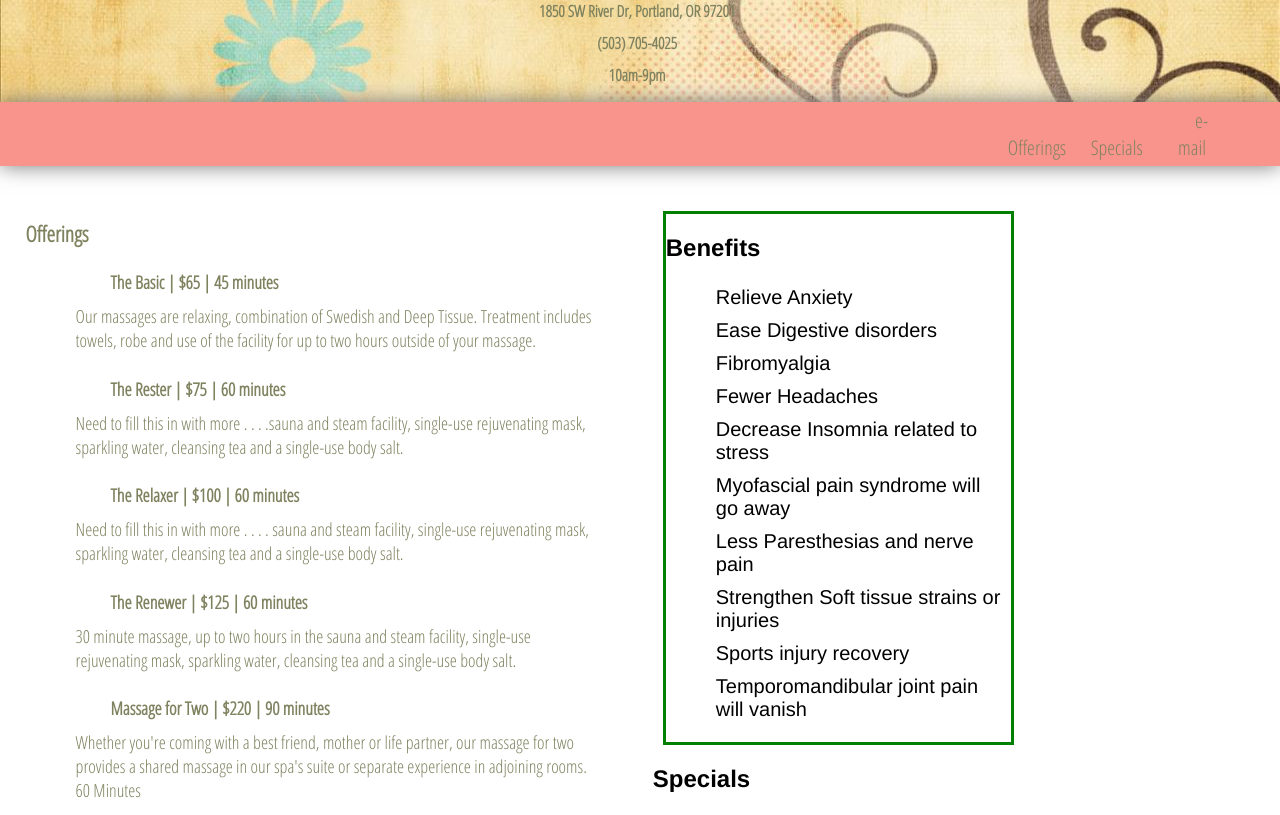
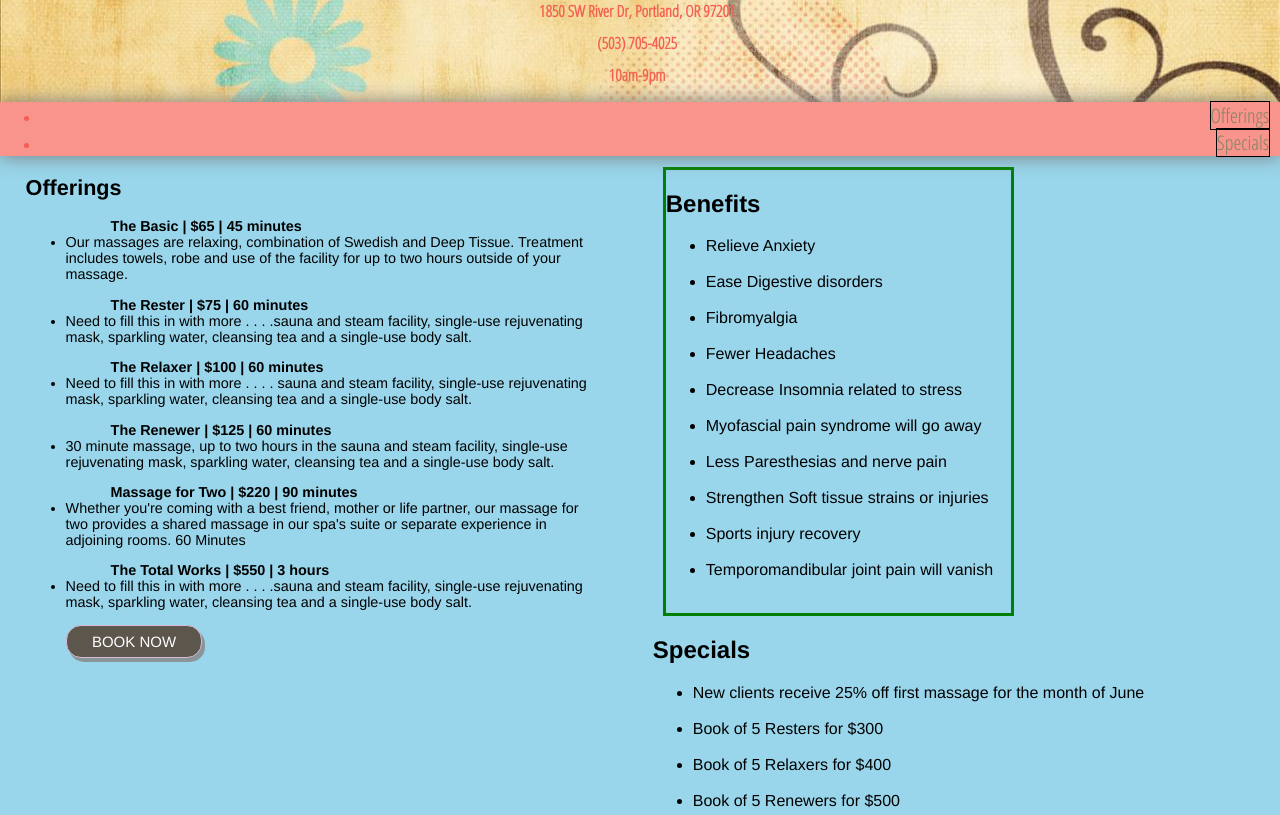
Before and after one commit to cpetrick/RRR, a plain HTML site: page index.html in a window 1280 px wide. Shown: the part 69-884 px from the top of the page. Drawn offline with nearby package versions, Linux system fonts and the light colour scheme.

Commit message:
new class for li. corrections need to be made to ALL list

```diff
--- a/index.html
+++ b/index.html
@@ -19,9 +19,9 @@
 			</nav>
 			<nav>
 					<ul class="buttons-background">  <!--  REMEMBER TO ADD HREF LOCATIONS  -->
-						<li><a href="" class="buttons">Offerings</a></li>
-						<li><a href="" class="buttons"> Specials</a></li>
-						<li><a href="mailto:restrenewrelax@gmail.com"  class="buttons">e-mail</li>
+						<li><a href="" class="command">Offerings</a></li>
+						<li><a href="" class="command"> Specials</a></li>
+						<!-- <li><a href="mailto:restrenewrelax@gmail.com"  class="command">e-mail</li> -->
 					</ul>
 			</nav>
 		</header>
--- a/style.css
+++ b/style.css
@@ -43,29 +43,33 @@ header {
 
 }
 
-.buttons-background {
-	text-align: right;
-}
 
 
 /************************************
 HEADER BUTTONS
 ************************************/
 
+.buttons-background {
+	text-align: right;
 
-.buttons {
+}
+
+.command {
 	font-family: 'Open Sans Condensed', sans-serif;
 	margin-right: 5%;
+	font-size: 1.25em;
+	margin: 5px 10px;
+	/*display: inline-block;*/
+	list-style-type: none;
 }
 
-
+/*
 li {
 
-	font-size: 1.25em;
-	margin: 5px 10px;
+
 	display: inline-block;
 }
-
+*/
 
 
 /*****************************
@@ -75,11 +79,14 @@ COLORS
 
 header {
 	box-shadow: 0 0 20px #777777;
-	/*color: #f55f51;*/
-	color: #7f825f;
+	color: #f55f51;
+
+
 }
 
-.buttons {
+.command {
+	border: 1px solid black;
+	/*color: #E6FAFF;*/
 	color: #7f825f;
 }
 
@@ -107,6 +114,7 @@ section {
   	float: left;
  	width: 100%;
  	/*background-color: #F6F4EB;*/
+ 	background-color: #99D6EB;
 }
 
 .columns {
@@ -153,7 +161,7 @@ section {
 .title {
 	font-weight: bold;
 	margin-left: 45px;
-
+	list-style-type: none;
 }
 
 
@@ -185,7 +193,7 @@ FOOTER
 ************************************/
 
 footer {
-	font-size: 60%;
+	font-size: 70%;
 	text-align: center;
 	clear: both;
 	box-shadow: 0 0 20px #777777;
```
